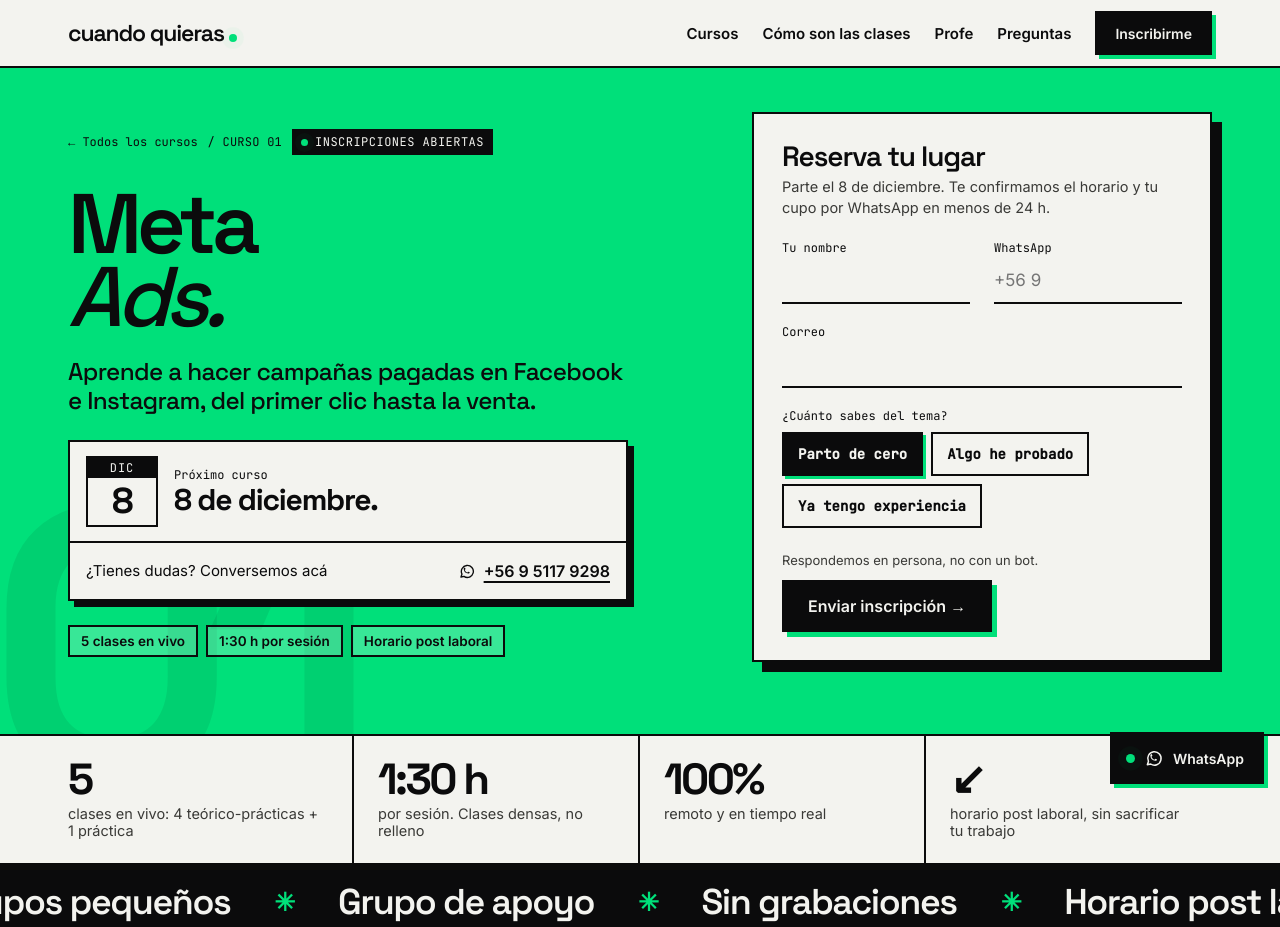
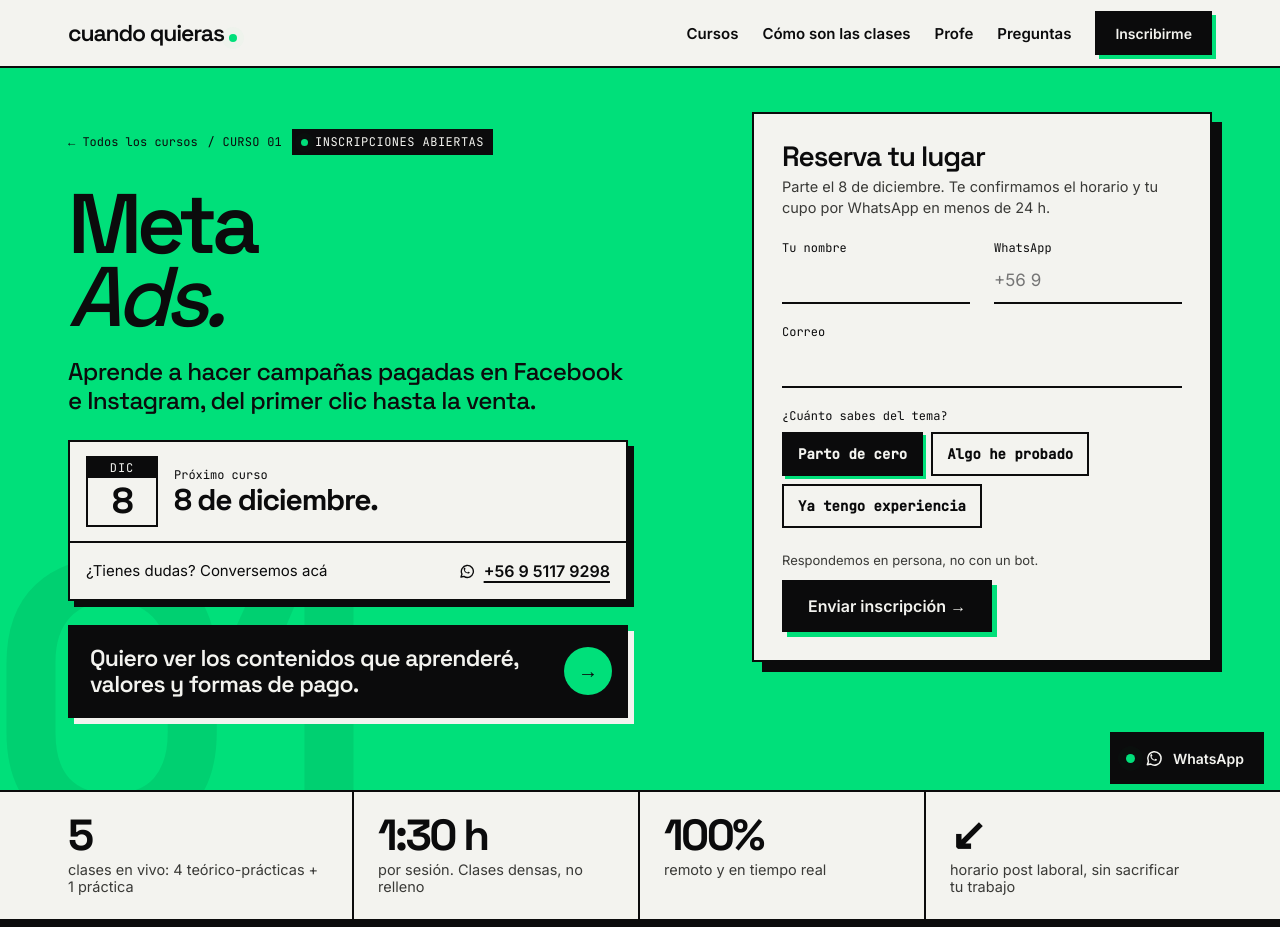
Before and after one commit to OsvaldoHernandez6/cuandoquieras, a plain HTML site: page meta-ads.html in a window 1280 px wide. Shown: the top 927 px of the page. Drawn offline with Linux system fonts and the light colour scheme.

Commit message:
Landings: llamado a contenidos, valores y formas de pago en el hero; se quitan chips de formato
Co-Authored-By: Claude Opus 5.5 <noreply@anthropic.com>
Claude-Session: https://claude.ai/code/session_01PcQPGB5uf5bdADCjj5bX1p

```diff
--- a/meta-ads.html
+++ b/meta-ads.html
@@ -69,7 +69,7 @@ fbq('track', 'PageView');
 <h1 class="display">Meta<br><em>Ads.</em></h1>
 <p>Aprende a hacer campañas pagadas en Facebook e Instagram, del primer clic hasta la venta.</p>
 <div class="next-box"><div class="next-row"><span class="cal big"><b>8</b><small>DIC</small></span><p><small>Próximo curso</small><b>8 de diciembre.</b></p></div><a href="https://wa.me/56951179298?text=Hola%2C%20tengo%20una%20duda%20sobre%20el%20curso%20de%20Meta%20Ads" target="_blank" rel="noopener" class="ask" data-ubicacion="hero_dudas"><span>¿Tienes dudas? Conversemos acá</span><b><svg width="20" height="20" viewBox="0 0 24 24" fill="none" aria-hidden="true"><path d="M4 20l1.3-3.9A8 8 0 1 1 8 19.2L4 20z" stroke="currentColor" stroke-width="1.8" stroke-linejoin="round"/><path d="M9 10.5c.5 1.6 1.9 3 3.5 3.5l1.2-1.1 2 .9c-.2 1.1-1.1 1.7-2.1 1.6A6.5 6.5 0 0 1 7.6 9.4c-.1-1 .5-1.9 1.6-2.1l.9 2-1.1 1.2z" fill="currentColor"/></svg> +56 9 5117 9298</b></a></div>
-<div class="mini"><span>5 clases en vivo</span><span>1:30 h por sesión</span><span>Horario post laboral</span></div>
+<a href="https://wa.me/56951179298?text=Hola%2C%20quiero%20ver%20los%20contenidos%20que%20aprender%C3%A9%2C%20valores%20y%20formas%20de%20pago%20del%20curso%20de%20Meta%20Ads" target="_blank" rel="noopener" class="hcall" data-ubicacion="hero_llamado_info"><span class="hcall-t">Quiero ver los contenidos que aprenderé, valores y formas de pago.</span><span class="hcall-arr" aria-hidden="true">→</span></a>
 </div>
 <div class="fcard" id="inscribete">
 <div class="fcard-h"><b>Reserva tu lugar</b><span>Parte el 8 de diciembre. Te confirmamos el horario y tu cupo por WhatsApp en menos de 24 h.</span></div>
--- a/styles.css
+++ b/styles.css
@@ -473,3 +473,11 @@ fieldset.field{border:0;margin:0;padding:0}
 /* Ilustración de marca en la videollamada */
 .p.host .host-art{position:absolute;inset:0;width:100%;height:100%}
 .host-pulse{animation:pulse 1.8s ease-out infinite;transform-origin:50px 50px}
+
+/* Llamado compacto en el hero de cada curso */
+.hcall{display:grid;grid-template-columns:minmax(0,1fr) auto;gap:16px;align-items:center;max-width:560px;padding:18px 18px 18px 20px;background:var(--ink);color:var(--paper);text-decoration:none;border:2px solid var(--ink);box-shadow:6px 6px 0 var(--paper);transition:transform .15s,box-shadow .15s}
+.hcall-t{font-family:var(--display);font-weight:600;font-size:clamp(19px,1.8vw,23px);letter-spacing:-.03em;line-height:1.15}
+.hcall-arr{width:48px;height:48px;border-radius:50%;background:var(--c);color:var(--ink);display:flex;align-items:center;justify-content:center;font-size:20px;animation:nudge 1.6s ease-in-out infinite}
+@media (hover:hover){.hcall:hover{transform:translate(-2px,-2px);box-shadow:8px 8px 0 var(--paper)}}
+.hcall:active{transform:translate(2px,2px)}
+@media (max-width:600px){.hcall{padding:16px;gap:12px}.hcall-t{font-size:18px}.hcall-arr{width:42px;height:42px}}
```
Also changed, not shown: estrategia-de-contenidos.html (+1 -1 lines), google-analytics.html (+1 -1 lines), google-tag-manager.html (+1 -1 lines).
